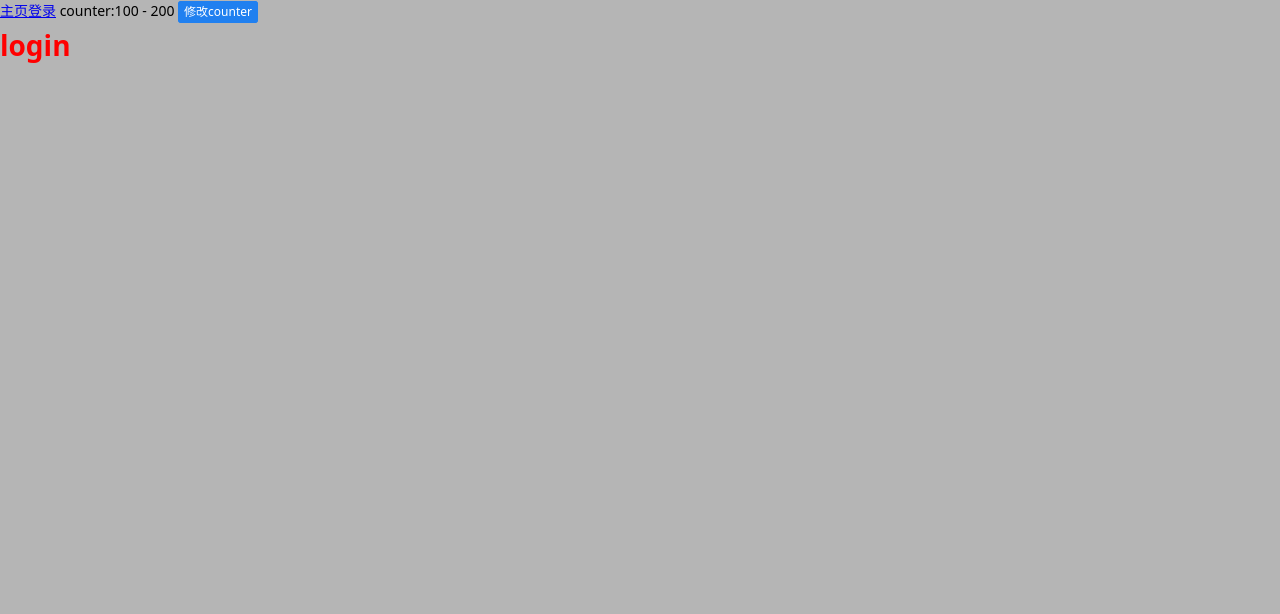
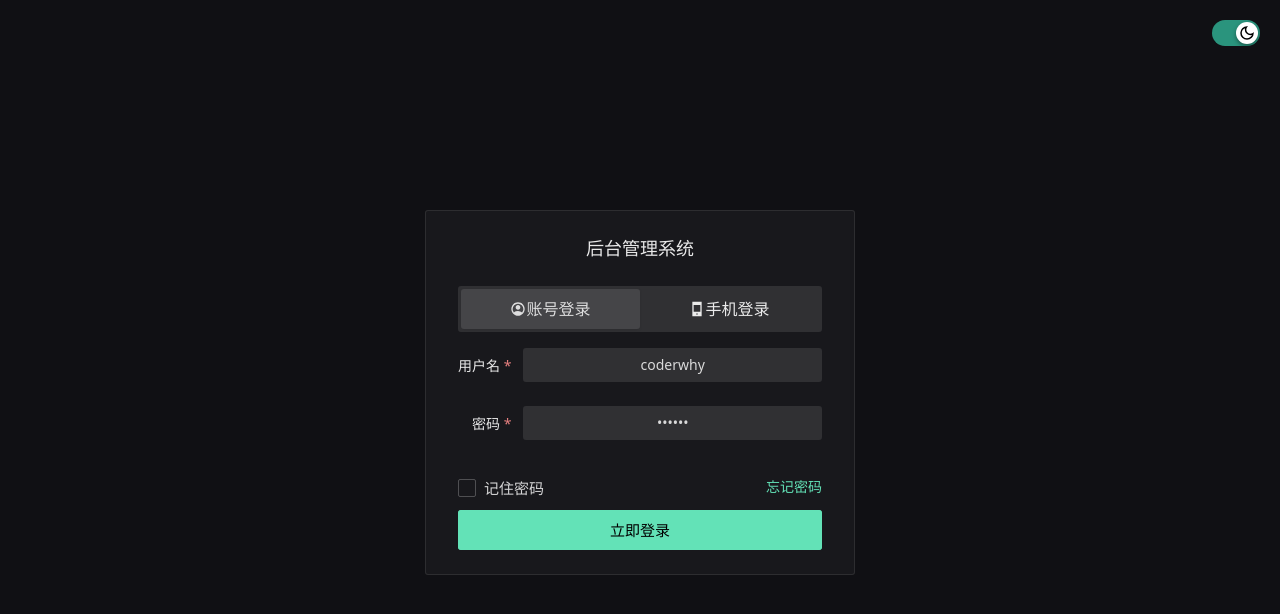
Before and after one commit to veritablevein/ts-cms, a Vue app: page /#/login in a window 1280 px wide. Shown: the top 614 px of the page. Built offline with nearby package versions, Linux system fonts and the light colour scheme; no server answers.

Commit message:
feat: add env baseurl switch, login panel form, darkmode switch, login validate, error message

```diff
--- a/src/App.vue
+++ b/src/App.vue
@@ -1,27 +1,53 @@
 <template>
   <div class="app">
-    <router-link to="/main">主页</router-link>
-    <router-link to="/login">登录</router-link>
-    counter:{{ counterStore.counter }} - {{ counterStore.doubleCount }}
-    <n-button type="info" size="tiny" @click="changeCouter">
-      修改counter
-    </n-button>
-    <router-view></router-view>
+    <n-config-provider :theme="theme">
+      <n-global-style />
+      <n-switch
+        v-model:value="isDarkMode"
+        @update:value="handleModeChange"
+        size="large"
+      >
+        <template #checked-icon>
+          <n-icon :component="DarkModeIcon" />
+        </template>
+        <template #unchecked-icon>
+          <n-icon :component="LightModeIcon" />
+        </template>
+      </n-switch>
+      <n-message-provider>
+        <router-view></router-view>
+      </n-message-provider>
+    </n-config-provider>
   </div>
 </template>
 
 <script setup lang="ts">
-import useCounterStore from './stores/counter'
+import { darkTheme } from 'naive-ui'
+import { ref } from 'vue'
+import type { GlobalTheme } from 'naive-ui'
+import DarkModeIcon from '@/components/icons/dark-mode-icon.vue'
+import LightModeIcon from '@/components/icons/light-mode-icon.vue'
 
-const counterStore = useCounterStore()
-function changeCouter() {
-  counterStore.changeCouterAction(999)
+const theme = ref<GlobalTheme | null>(darkTheme)
+const isDarkMode = ref(true)
+function handleModeChange(value: boolean) {
+  if (value) {
+    theme.value = darkTheme
+  } else {
+    theme.value = null
+  }
 }
 </script>
 
 <style scoped lang="less">
-.app {
+.app .n-config-provider {
   width: 100vw;
   height: 100vh;
 }
+
+.n-switch {
+  position: fixed;
+  top: 20px;
+  right: 20px;
+}
 </style>
--- a/src/assets/style/common.less
+++ b/src/assets/style/common.less
@@ -1,4 +1,3 @@
 html, body, #app {
   height: 100%;
-  background: #b5b5b5;
 }
--- /dev/null
+++ b/src/components/icons/account-icon.vue
@@ -0,0 +1,19 @@
+<template>
+  <svg
+    xmlns="http://www.w3.org/2000/svg"
+    width="1em"
+    height="1em"
+    viewBox="0 0 24 24"
+  >
+    <path
+      fill="currentColor"
+      d="M5.85 17.1q1.275-.975 2.85-1.538T12 15q1.725 0 3.3.563t2.85 1.537q.875-1.025 1.363-2.325T20 12q0-3.325-2.337-5.663T12 4Q8.675 4 6.337 6.337T4 12q0 1.475.488 2.775T5.85 17.1ZM12 13q-1.475 0-2.488-1.012T8.5 9.5q0-1.475 1.012-2.488T12 6q1.475 0 2.488 1.012T15.5 9.5q0 1.475-1.012 2.488T12 13Zm0 9q-2.075 0-3.9-.788t-3.175-2.137q-1.35-1.35-2.137-3.175T2 12q0-2.075.788-3.9t2.137-3.175q1.35-1.35 3.175-2.137T12 2q2.075 0 3.9.788t3.175 2.137q1.35 1.35 2.138 3.175T22 12q0 2.075-.788 3.9t-2.137 3.175q-1.35 1.35-3.175 2.138T12 22Z"
+    ></path>
+  </svg>
+</template>
+
+<script lang="ts">
+export default {
+  name: 'account-icon'
+}
+</script>
--- /dev/null
+++ b/src/components/icons/dark-mode-icon.vue
@@ -0,0 +1,19 @@
+<template>
+  <svg
+    xmlns="http://www.w3.org/2000/svg"
+    width="1em"
+    height="1em"
+    viewBox="0 0 24 24"
+  >
+    <path
+      fill="currentColor"
+      d="M12 21q-3.75 0-6.375-2.625T3 12q0-3.75 2.625-6.375T12 3q.35 0 .688.025t.662.075q-1.025.725-1.638 1.888T11.1 7.5q0 2.25 1.575 3.825T16.5 12.9q1.375 0 2.525-.613T20.9 10.65q.05.325.075.662T21 12q0 3.75-2.625 6.375T12 21Zm0-2q2.2 0 3.95-1.213t2.55-3.162q-.5.125-1 .2t-1 .075q-3.075 0-5.238-2.163T9.1 7.5q0-.5.075-1t.2-1q-1.95.8-3.163 2.55T5 12q0 2.9 2.05 4.95T12 19Zm-.25-6.75Z"
+    ></path>
+  </svg>
+</template>
+
+<script lang="ts">
+export default {
+  name: 'dark-mode-icon'
+}
+</script>
--- /dev/null
+++ b/src/components/icons/light-mode-icon.vue
@@ -0,0 +1,19 @@
+<template>
+  <svg
+    xmlns="http://www.w3.org/2000/svg"
+    width="1em"
+    height="1em"
+    viewBox="0 0 24 24"
+  >
+    <path
+      fill="currentColor"
+      d="M12 15q1.25 0 2.125-.875T15 12q0-1.25-.875-2.125T12 9q-1.25 0-2.125.875T9 12q0 1.25.875 2.125T12 15Zm0 2q-2.075 0-3.538-1.463T7 12q0-2.075 1.463-3.538T12 7q2.075 0 3.538 1.463T17 12q0 2.075-1.463 3.538T12 17ZM2 13q-.425 0-.713-.288T1 12q0-.425.288-.713T2 11h2q.425 0 .713.288T5 12q0 .425-.288.713T4 13H2Zm18 0q-.425 0-.713-.288T19 12q0-.425.288-.713T20 11h2q.425 0 .713.288T23 12q0 .425-.288.713T22 13h-2Zm-8-8q-.425 0-.713-.288T11 4V2q0-.425.288-.713T12 1q.425 0 .713.288T13 2v2q0 .425-.288.713T12 5Zm0 18q-.425 0-.713-.288T11 22v-2q0-.425.288-.713T12 19q.425 0 .713.288T13 20v2q0 .425-.288.713T12 23ZM5.65 7.05L4.575 6q-.3-.275-.288-.7t.288-.725q.3-.3.725-.3t.7.3L7.05 5.65q.275.3.275.7t-.275.7q-.275.3-.687.288T5.65 7.05ZM18 19.425l-1.05-1.075q-.275-.3-.275-.713t.275-.687q.275-.3.688-.287t.712.287L19.425 18q.3.275.288.7t-.288.725q-.3.3-.725.3t-.7-.3ZM16.95 7.05q-.3-.275-.288-.687t.288-.713L18 4.575q.275-.3.7-.288t.725.288q.3.3.3.725t-.3.7L18.35 7.05q-.3.275-.7.275t-.7-.275ZM4.575 19.425q-.3-.3-.3-.725t.3-.7l1.075-1.05q.3-.275.712-.275t.688.275q.3.275.288.688t-.288.712L6 19.425q-.275.3-.7.288t-.725-.288ZM12 12Z"
+    ></path>
+  </svg>
+</template>
+
+<script lang="ts">
+export default {
+  name: 'light-mode-icon'
+}
+</script>
--- /dev/null
+++ b/src/components/icons/phone-icon.vue
@@ -0,0 +1,19 @@
+<template>
+  <svg
+    xmlns="http://www.w3.org/2000/svg"
+    width="1em"
+    height="1em"
+    viewBox="0 0 24 24"
+  >
+    <path
+      fill="currentColor"
+      d="M5 23V1h14v22H5Zm7-2.5q.425 0 .713-.288T13 19.5q0-.425-.288-.713T12 18.5q-.425 0-.713.288T11 19.5q0 .425.288.713T12 20.5ZM7 16h10V6H7v10Z"
+    ></path>
+  </svg>
+</template>
+
+<script lang="ts">
+export default {
+  name: 'phone-icon'
+}
+</script>
--- a/src/services/config/index.ts
+++ b/src/services/config/index.ts
@@ -1,2 +1,10 @@
-export const BASE_URL = 'http://codercba.com:8000'
+let BASE_URL = ''
+
+if (import.meta.env.PROD) {
+  BASE_URL = 'http://codercba.com:4000'
+} else {
+  BASE_URL = 'http://codercba.com:5000'
+}
+
+export { BASE_URL }
 export const TIMEOUT = 1000
--- a/src/views/login/Login.vue
+++ b/src/views/login/Login.vue
@@ -1,23 +1,23 @@
 <template>
   <div class="login">
-    <h1>login</h1>
+    <login-panel></login-panel>
   </div>
 </template>
 
 <script setup lang="ts">
-import myRequest from '@/services'
+import LoginPanel from './c-cpns/login-panel.vue'
 
-myRequest
-  .get({
-    url: 'home/multidata'
-  })
-  .then(res => {
-    console.log(res)
-  })
+LoginPanel
 </script>
 
 <style scoped lang="less">
 .login {
-  color: red;
+  display: flex;
+  align-items: center;
+  justify-content: center;
+
+  width: 100%;
+  height: 100%;
+  // background: url('../../assets/img/login-bg.svg') center center;
 }
 </style>
--- /dev/null
+++ b/src/views/login/c-cpns/login-panel.vue
@@ -0,0 +1,152 @@
+<template>
+  <div class="login-panel">
+    <n-card class="title" title="后台管理系统" size="large">
+      <n-tabs
+        class="tabs"
+        type="segment"
+        default-value="signin"
+        size="large"
+        justify-content="space-evenly"
+      >
+        <n-tab-pane name="signin">
+          <template #tab>
+            <n-icon :component="AccountIcon" />
+            账号登录
+          </template>
+          <n-form
+            ref="formRef"
+            :rules="accountRules"
+            :model="account"
+            label-placement="left"
+            label-width="auto"
+            require-mark-placement="right-hanging"
+            :validate-messages="0"
+          >
+            <n-form-item-row label="用户名" path="user.name">
+              <n-input
+                v-model:value="account.user.name"
+                placeholder="请输入用户名"
+              />
+            </n-form-item-row>
+            <n-form-item-row label="密码" path="user.pwd">
+              <n-input
+                type="password"
+                v-model:value="account.user.pwd"
+                placeholder="请输入密码"
+              />
+            </n-form-item-row>
+          </n-form>
+          <div class="controls">
+            <n-checkbox
+              v-model:checked="isRemPwd"
+              size="large"
+              label="记住密码"
+            />
+            <n-a>忘记密码</n-a>
+          </div>
+          <n-button
+            class="login-btn"
+            type="primary"
+            size="large"
+            @click="handleValidateClick"
+          >
+            立即登录
+          </n-button>
+        </n-tab-pane>
+        <n-tab-pane name="signup" tab="">
+          <template #tab>
+            <n-icon :component="PhoneIcon" />
+            手机登录
+          </template>
+          <n-form>
+            <n-form-item-row label="用户名">
+              <n-input />
+            </n-form-item-row>
+            <n-form-item-row label="验证码">
+              <n-input />
+            </n-form-item-row>
+          </n-form>
+          <n-button type="primary" block secondary strong> 注册 </n-button>
+        </n-tab-pane>
+      </n-tabs>
+    </n-card>
+  </div>
+</template>
+
+<script setup lang="ts">
+import { reactive, ref } from 'vue'
+import type { FormInst, FormRules } from 'naive-ui'
+import { useMessage } from 'naive-ui'
+import AccountIcon from '@/components/icons/account-icon.vue'
+import PhoneIcon from '@/components/icons/phone-icon.vue'
+
+const account = reactive({
+  user: {
+    name: 'coderwhy',
+    pwd: '123456'
+  }
+})
+
+const accountRules: FormRules = {
+  user: {
+    name: [
+      { required: true, message: '请输入用户名', trigger: 'blur' },
+      { min: 3, max: 10, message: '长度在 3 到 10 个字符', trigger: 'blur' }
+    ],
+    pwd: [
+      { required: true, message: '请输入密码', trigger: 'blur' },
+      { min: 6, max: 20, message: '长度在 6 到 20 个字符', trigger: 'blur' }
+    ]
+  }
+}
+
+const isRemPwd = ref(false)
+
+const formRef = ref<FormInst | null>(null)
+const message = useMessage()
+function handleValidateClick(e: MouseEvent) {
+  e.preventDefault()
+  formRef.value?.validate(error => {
+    if (!error) {
+      const name = account.user.name
+      const pwd = account.user.pwd
+      message.success('登录成功')
+    } else {
+      message.error('登录失败')
+    }
+  })
+}
+</script>
+
+<style scoped lang="less">
+.login-panel {
+  width: 430px;
+
+  .title {
+    text-align: center;
+    margin-bottom: 15px;
+  }
+
+  .icon {
+    display: flex;
+    align-items: center;
+    justify-content: center;
+  }
+
+  .text {
+    margin-left: 5px;
+  }
+
+  .controls {
+    margin-top: 12px;
+    display: flex;
+    justify-content: space-between;
+  }
+
+  .login-btn {
+    margin-top: 10px;
+    width: 100%;
+    // --n-height: 50px !important;
+  }
+}
+</style>
```
Also changed, not shown: components.d.ts (+19 -0 lines), src/assets/img/login-bg.svg (added).
